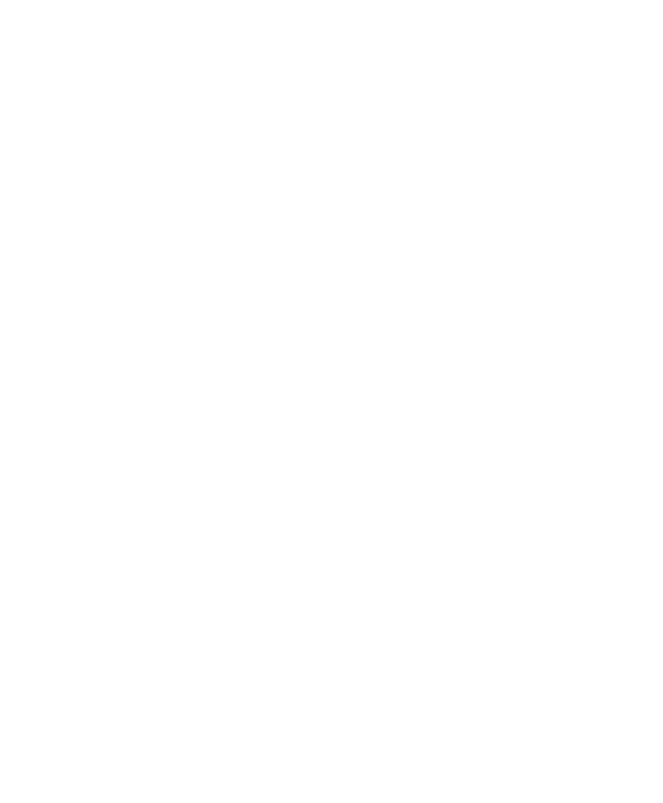
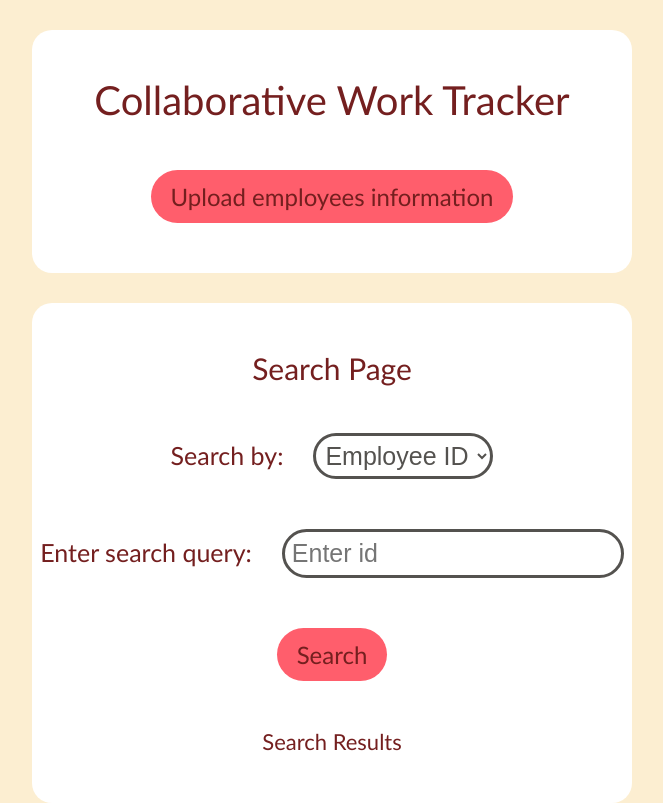
Before and after one commit to GeorgiDimow/collaborative-work-tracker, a React (Create React App) app in the folder collaborative-work-tracker/: page /search in a window 1280 px wide. Before the commit this address had no page. Shown: the whole page, without its empty margins (308-971 px from the left). Built offline with nearby package versions, Linux system fonts and the light colour scheme.

Commit message:
Styling and Bah1 {}sic Search

```diff
--- a/collaborative-work-tracker/src/App.js
+++ b/collaborative-work-tracker/src/App.js
@@ -1,11 +1,13 @@
 import { Routes, Route } from "react-router-dom";
-import Main from "./components/pages/Main";
+import Main from "./pages/Main";
+import Search from "./pages/Search";
 
 function App() {
   return (
     <Routes>
-        <Route path='/' element={ <Main /> } >
-        </Route>
+      <Route path="/" element={<Main />}>
+        <Route path="/search" element={<Search />} />
+      </Route>
     </Routes>
   );
 }
--- /dev/null
+++ b/collaborative-work-tracker/src/components/LongestCollabWork.jsx
@@ -0,0 +1,29 @@
+import { useContext } from "react";
+import { calculateLongestCollaboration } from "../utils/calculatingUtils";
+import { dataContext } from "../context/useDataContext";
+import { useState } from "react";
+import { useEffect } from "react";
+import { ShowMoreLongestCollab } from "./ShowMoreLongestCollaboration";
+import { NavLink, Outlet } from "react-router-dom";
+
+export function LongestCollabWork() {
+  const data = useContext(dataContext);
+  const [longestCollaboration, setLongestCollaboration] = useState(
+    data.employeesData
+  );
+
+  useEffect(() => {
+    setLongestCollaboration(calculateLongestCollaboration(data.employeesData));
+  }, [data.employeesData]);
+
+  return (
+    <>
+      {longestCollaboration.empID1 ? (
+        <>
+          <ShowMoreLongestCollab longestCollaboration={longestCollaboration} />{" "}
+          <NavLink to="/search">Search More</NavLink>
+        </>
+      ) : null}
+    </>
+  );
+}
--- a/collaborative-work-tracker/src/components/organisums/ShowMoreLongestCollaboration.jsx
+++ b/collaborative-work-tracker/src/components/ShowMoreLongestCollaboration.jsx
@@ -1,12 +1,13 @@
-import { useEffect } from "react";
 import { useState } from "react";
-import { calculateDaysBetweenTwoDates } from "../../utils/calculatingUtils";
+import { calculateDaysBetweenTwoDates } from "../utils/calculatingUtils";
 
 export function ShowMoreLongestCollab({ longestCollaboration }) {
   const [displayMore, setDisplayMore] = useState(false);
+  const [word, setWord] = useState('more');
 
   const hadleClick = (() => {
-    displayMore ? setDisplayMore(false) : setDisplayMore(true)
+    displayMore ? setDisplayMore(false) : setDisplayMore(true);
+    displayMore ? setWord('more') : setWord('less');
   })
 
   return (
@@ -31,7 +32,7 @@
         }
       </ul> : null}
 
-      <button id="myBtn" onClick={hadleClick}>Show more information</button>
+      <button id="myBtn" onClick={hadleClick}>Show {word} information</button>
     </>
   );
 }
--- a/collaborative-work-tracker/src/components/pages/LongestCollabWork.jsx
+++ /dev/null
@@ -1,22 +0,0 @@
-import { useContext } from "react";
-import { calculateLongestCollaboration } from "../../utils/calculatingUtils";
-import { dataContext } from "../../context/useDataContext";
-import { useState } from "react";
-import { useEffect } from "react";
-import { ShowMoreLongestCollab } from "../organisums/ShowMoreLongestCollaboration";
-
-export function LongestCollabWork() {
-  const data = useContext(dataContext);
-  const [longestCollaboration, setLongestCollaboration] = useState(data.employeesData);
-
-  useEffect(() => {
-    setLongestCollaboration(calculateLongestCollaboration(data.employeesData));
-  }, [data.employeesData]);
-
-  return (
-    <>
-      {longestCollaboration.empID1 ? <ShowMoreLongestCollab longestCollaboration={longestCollaboration} /> : null}
-
-    </>
-  );
-}
--- a/collaborative-work-tracker/src/index.css
+++ b/collaborative-work-tracker/src/index.css
@@ -0,0 +1,59 @@
+/* http://meyerweb.com/eric/tools/css/reset/
+   v2.0 | 20110126
+   License: none (public domain)
+*/
+
+html, body, div, span, applet, object, iframe,
+h1, h2, h3, h4, h5, h6, p, blockquote, pre,
+a, abbr, acronym, address, big, cite, code,
+del, dfn, em, img, ins, kbd, q, s, samp,
+small, strike, strong, sub, sup, tt, var,
+b, u, i, center,
+dl, dt, dd, ol, ul, li,
+fieldset, form, label, legend,
+table, caption, tbody, tfoot, thead, tr, th, td,
+article, aside, canvas, details, embed,
+figure, figcaption, footer, header, hgroup,
+menu, nav, output, ruby, section, summary,
+time, mark, audio, video {
+	margin: 0;
+	padding: 0;
+	border: 0;
+	font-size: 100%;
+	font: inherit;
+	vertical-align: baseline;
+}
+/* HTML5 display-role reset for older browsers */
+article, aside, details, figcaption, figure,
+footer, header, hgroup, menu, nav, section {
+	display: block;
+}
+body {
+	line-height: 1;
+}
+ol, ul {
+	list-style: none;
+}
+blockquote, q {
+	quotes: none;
+}
+blockquote:before, blockquote:after,
+q:before, q:after {
+	content: '';
+	content: none;
+}
+table {
+	border-collapse: collapse;
+	border-spacing: 0;
+}
+
+body {
+  background-color: #fceed1;
+  color: #741f1f;
+  font-family:'Gill Sans', 'Gill Sans MT', Calibri, 'Trebuchet MS', sans-serif;
+  font-size: 18px;
+}
+
+input[type='file'] {
+  display: none;
+}
--- a/collaborative-work-tracker/src/components/pages/Main.jsx
+++ b/collaborative-work-tracker/src/pages/Main.jsx
@@ -1,8 +1,9 @@
 import { useState, useContext } from "react";
 import { Outlet } from "react-router-dom";
-import { formatDataToMap } from "../../utils/dataParsingUtils";
-import { dataContext } from "../../context/useDataContext";
-import { LongestCollabWork } from "./LongestCollabWork";
+import { formatDataToMap } from "../utils/dataParsingUtils";
+import { dataContext } from "../context/useDataContext";
+import { LongestCollabWork } from "../components/LongestCollabWork";
+import styles from "./main.module.css";
 
 function Main() {
   const [errors, setErrors] = useState([]);
@@ -30,8 +31,17 @@
 
   return (
     <>
-      <input type="file" onChange={handleFileChange}></input>
-      {errors.length ? <p>Invalid data on row: {errors.join(', ')}</p> : <LongestCollabWork />}
+      <div className={styles.container}>
+        <h1>Collaborative Work Tracker</h1>
+        <button>
+          <label>
+            <input type="file" onChange={handleFileChange} />
+            Upload employees information
+          </label>
+        </button>
+        {errors.length ? <p>Invalid data on row: {errors.join(', ')}</p> : <LongestCollabWork />}
+      </div>
+
       <Outlet />
     </>
   );
--- /dev/null
+++ b/collaborative-work-tracker/src/pages/Search.jsx
@@ -0,0 +1,67 @@
+import React, { useState } from 'react';
+import styles from "./search.module.css";
+
+const Search = () => {
+  const [searchOption, setSearchOption] = useState('employeeId');
+  const [searchQuery, setSearchQuery] = useState('');
+  const [results, setResults] = useState([]);
+
+  const handleOptionChange = (event) => {
+    setSearchOption(event.target.value);
+  };
+
+  const handleQueryChange = (event) => {
+    setSearchQuery(event.target.value);
+  };
+
+  const handleSearch = (event) => {
+    event.preventDefault();
+
+    const filteredResults = results.filter(
+      (result) =>
+        result[searchOption].toLowerCase().includes(searchQuery.toLowerCase())
+    );
+
+    setResults(filteredResults);
+  };
+
+  return (
+    <div className={styles.container}>
+      <h2>Search Page</h2>
+      <form onSubmit={handleSearch}>
+        <label>
+          Search by:
+          <select value={searchOption} onChange={handleOptionChange}>
+            <option value="employeeId">Employee ID</option>
+            <option value="projectId">Project ID</option>
+          </select>
+        </label>
+
+        <label>
+          Enter search query:
+          <input
+            type="text"
+            placeholder={`Enter id`}
+            value={searchQuery}
+            onChange={handleQueryChange}
+          />
+        </label>
+
+        <button type="submit">Search</button>
+      </form>
+
+      <div>
+        <h3>Search Results</h3>
+        <ul>
+          {results.map((result, index) => (
+            <li key={index}>
+              {`Employee ID: ${result.employeeId}, Project ID: ${result.projectId}, Name: ${result.name}`}
+            </li>
+          ))}
+        </ul>
+      </div>
+    </div>
+  );
+};
+
+export default Search;
--- /dev/null
+++ b/collaborative-work-tracker/src/pages/main.module.css
@@ -0,0 +1,29 @@
+.container {
+  max-width: 600px;
+  margin: 0 auto;
+  margin-top: 30px;
+  display: flex;
+  align-items: center;
+  justify-content: space-evenly;
+  background-color: #fff;
+  flex-direction: column;
+  gap: 50px;
+  padding-top: 50px;
+  padding-bottom: 50px;
+  border-radius: 20px;
+}
+
+h1 {
+  font-size: 40px;
+}
+
+
+button {
+  font-family:'Gill Sans', 'Gill Sans MT', Calibri, 'Trebuchet MS', sans-serif;
+  background-color:  #ff5e6c;
+  color: #741f1f;
+  border: none;
+  border-radius: 30px;
+  font-size: 24px;
+  padding: 12px 20px 12px 20px;
+}
--- /dev/null
+++ b/collaborative-work-tracker/src/pages/search.module.css
@@ -0,0 +1,61 @@
+h2 {
+  font-size: 30px;
+}
+
+h3 {
+  font-size: 22px;
+}
+
+.container {
+  max-width: 600px;
+  margin: 0 auto;
+  margin-top: 30px;
+  display: flex;
+  align-items: center;
+  justify-content: space-evenly;
+  background-color: #fff;
+  flex-direction: column;
+  gap: 50px;
+  padding-top: 50px;
+  padding-bottom: 50px;
+  border-radius: 20px;
+}
+
+form {
+  position: relative;
+  display: flex;
+  justify-content: space-evenly;
+  flex-direction: column;
+  font-size: 25px;
+  text-align: center;
+  align-items: center;
+  gap: 50px;
+}
+
+form select {
+  background-color: rgb(255, 255, 255);
+  border-radius: 32px;
+  padding: 5px;
+  border: 3px solid #54524f;
+  font-size: 25px;
+  color: #54524f;
+  box-sizing: border-box;
+  margin-left: 30px;
+}
+
+
+form input {
+  background-color: rgb(255, 255, 255);
+  border-radius: 32px;
+  padding: 7px;
+  border: 3px solid #54524f;
+  font-size: 25px;
+  color: #54524f;
+  box-sizing: border-box;
+  margin-left: 30px;
+}
+
+form button {
+  max-width: 33%;
+
+}
--- a/collaborative-work-tracker/src/utils/dataParsingUtils.js
+++ b/collaborative-work-tracker/src/utils/dataParsingUtils.js
@@ -10,7 +10,7 @@
   dataArr.forEach((item, index) => {
     const empID = item[0];
 
-    if (item.length !== 4) {
+    if (item.length !== 4 && (parseDate(item[3]) < parseDate(item[2]))) {
       errors.push(index + 1);
       return null;
     }
```
Also changed, not shown: collaborative-work-tracker/src/data/data-3YAc6tEB9TGVAHKaXmQqy.csv.
